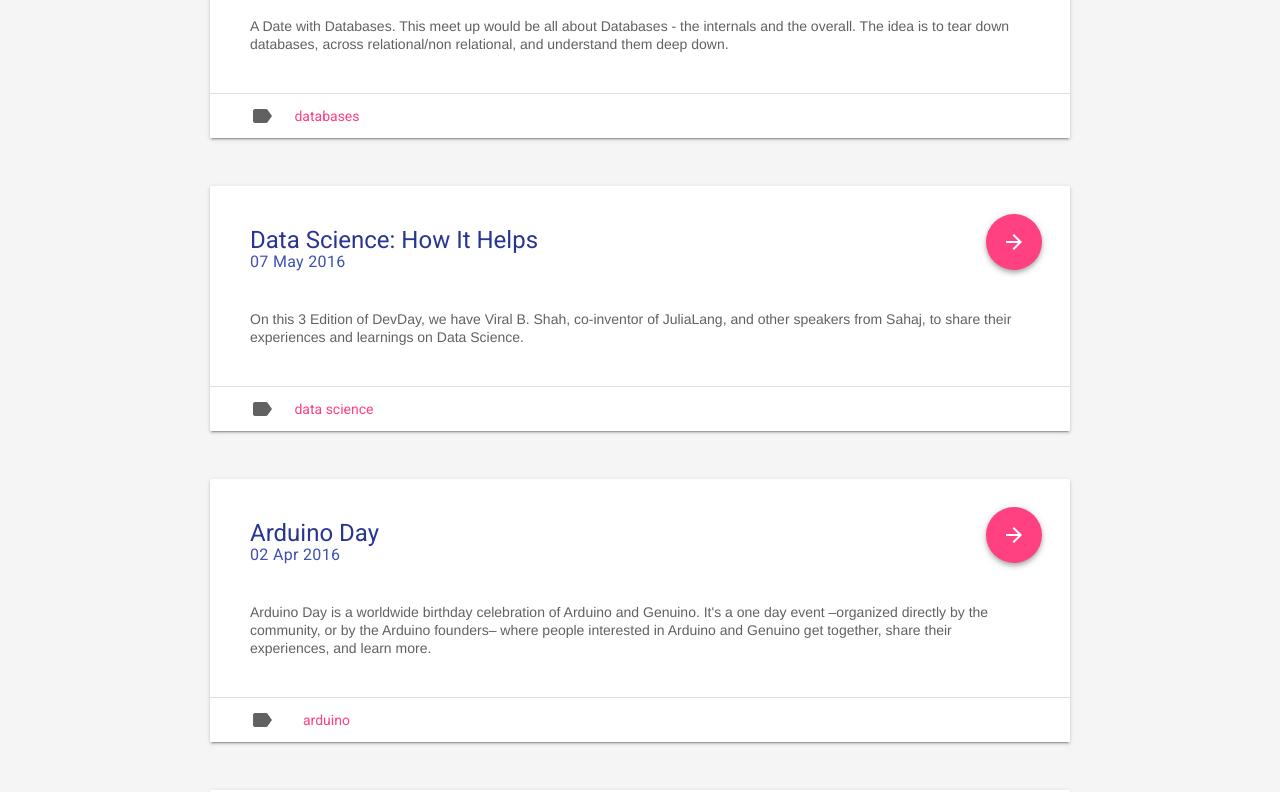
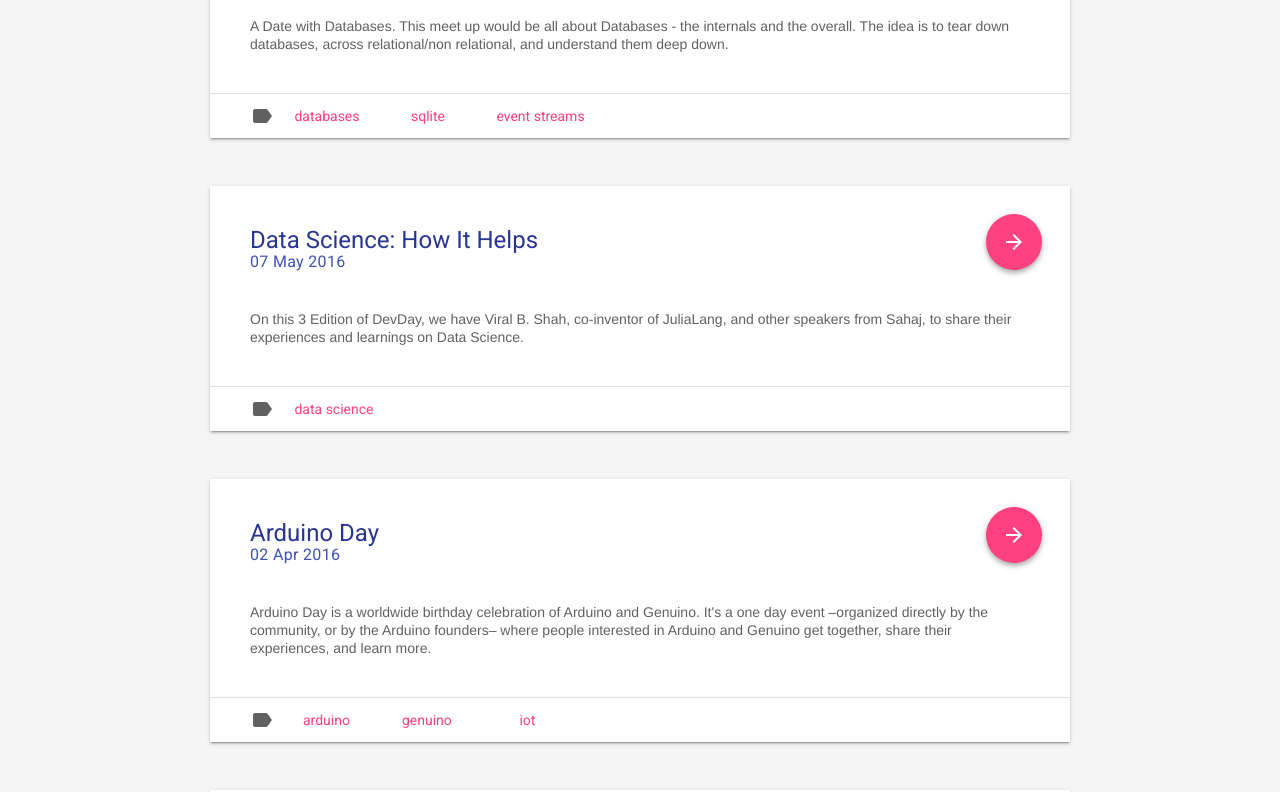
Before and after one commit to parameswaranxyz/devday, a Jekyll site: the page built from archive.html, in a window 1280 px wide. Shown: the part 179-971 px from the top of the page. Built offline with Jekyll 4.4.1, drawn with Linux system fonts in a browser that asks for light colours; nearby versions of some CDN libraries.

Commit message:
Added multiple tags

```diff
--- a/_events/all-about-databases.markdown
+++ b/_events/all-about-databases.markdown
@@ -2,7 +2,7 @@
 title:  "All about databases"
 date:   2016-06-04 10:30:00 +0530
 categories: events
-tags: databases
+tags: ["databases","sqlite","event streams"]
 author: "devday_ team"
 name: "All about databases"
 abstract: "A Date with Databases. This meet up would be all about Databases - the internals and the overall. The idea is to tear down databases, across relational/non relational, and understand them deep down."
--- a/_events/arduino-day.markdown
+++ b/_events/arduino-day.markdown
@@ -2,7 +2,7 @@
 title:  "Arduino Day"
 date:   2016-04-02 10:30:00 +0530
 categories: events
-tags: arduino
+tags: arduino genuino iot
 author: "devday_ team"
 name: "Arduino day"
 event_time: "10:30 AM - 02:30 PM"
```
